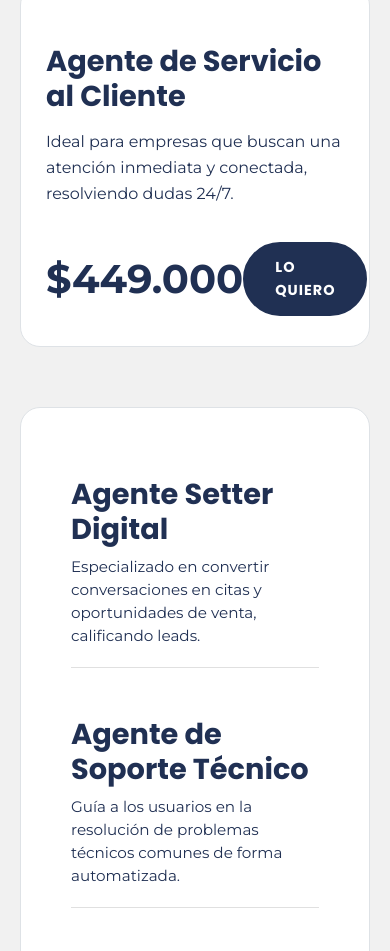
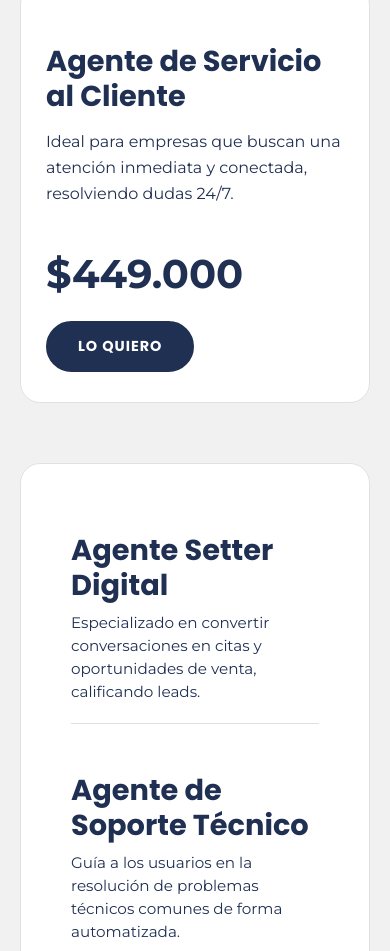
Before and after one commit to riosje/agentesvision.com, a plain HTML site: page index.html in a window 390 px wide. Shown: the part 6313-7264 px from the top of the page. Drawn offline with nearby package versions, Linux system fonts and the light colour scheme.

Commit message:
fix(css): Ajustar posición del CTA en tarjetas de precios para móviles

```diff
--- a/css/style.css
+++ b/css/style.css
@@ -795,8 +795,9 @@ footer {
         text-align: left;
         width: 100%;
         display: flex;
-        justify-content: space-between;
-        align-items: center;
+        flex-direction: column;
+        align-items: flex-start;
+        gap: 15px;
     }
 
     .card-pricing .price {
```
